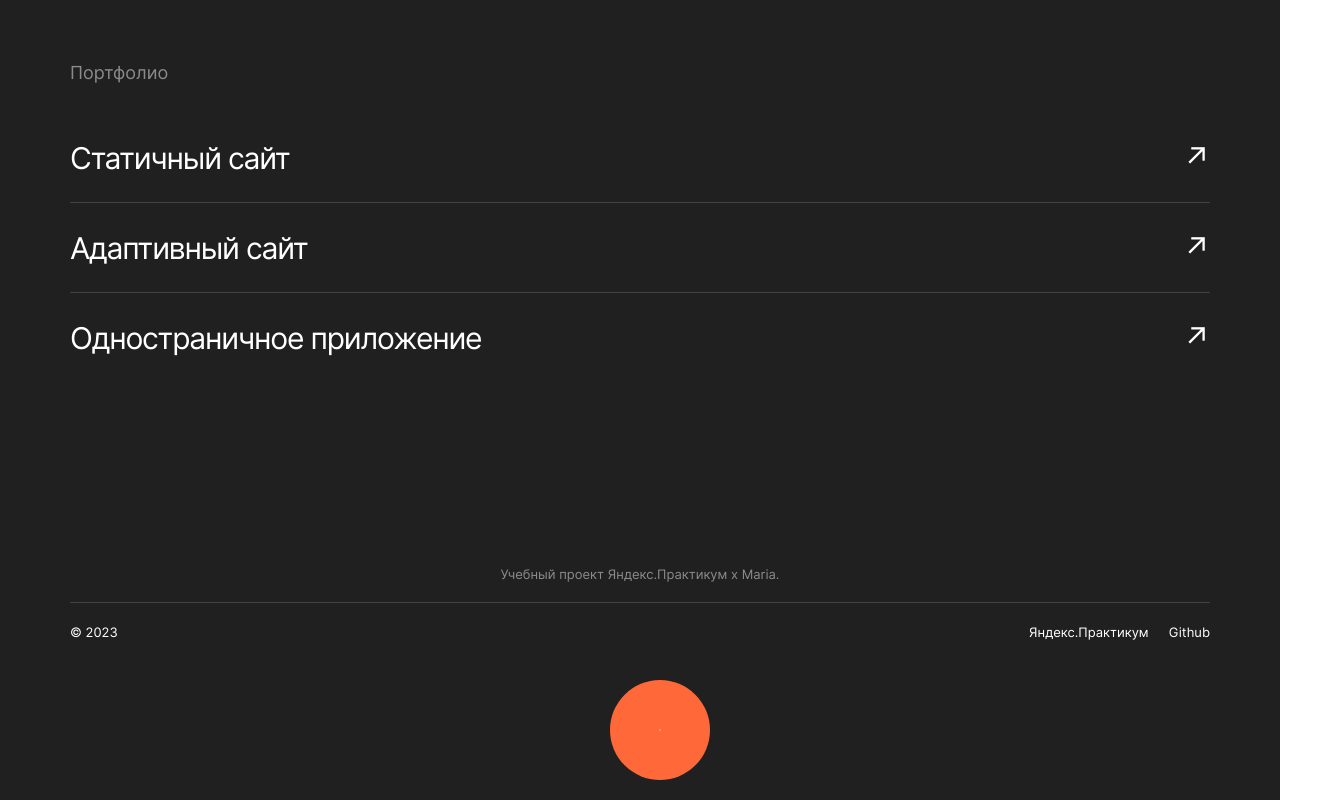
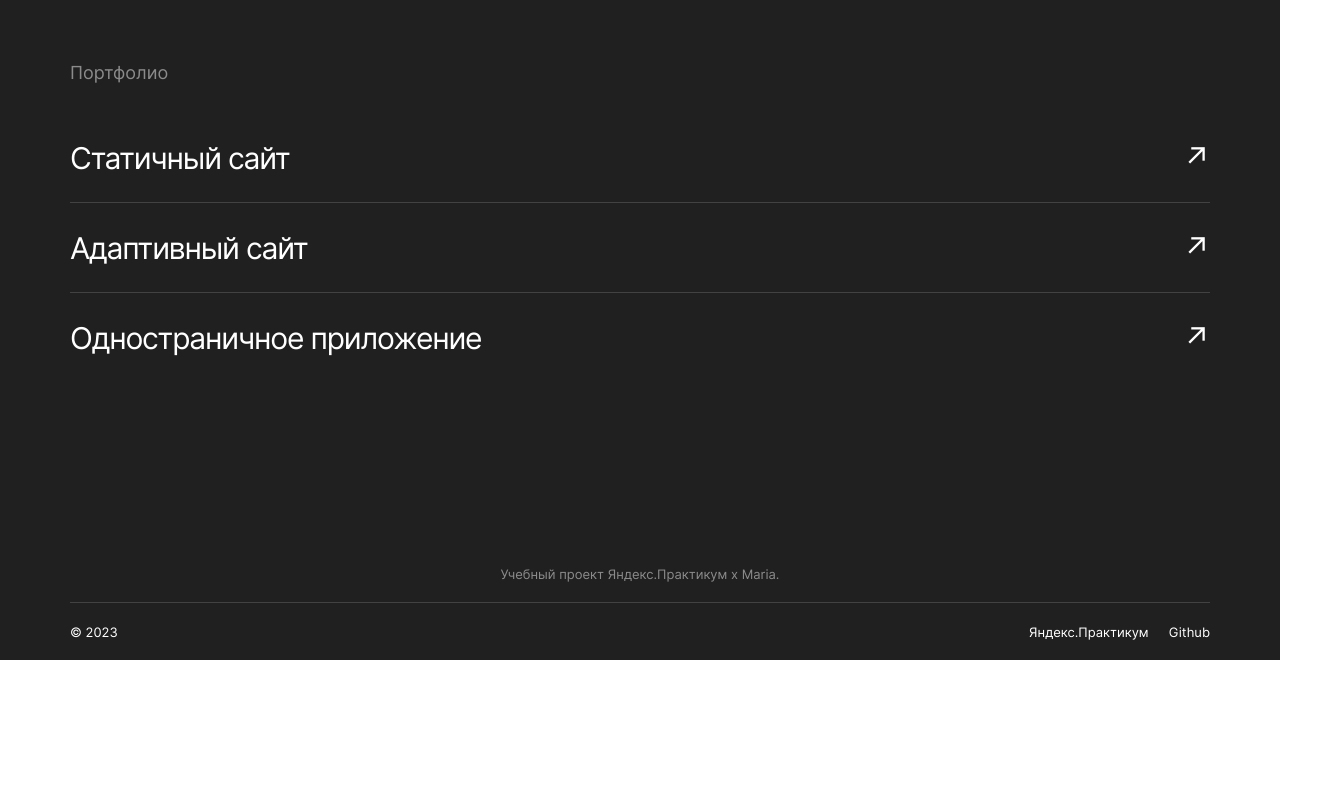
Before and after one commit to MariaRyumina/movies-explorer-frontend, a React (Create React App) app: page / in a window 1280 px wide. Shown: the part 2455-3255 px from the top of the page, 1320 px wide, since content can reach past the window. After the commit the page ends 3115 px from the top, so only its background shows below. Built offline with nearby package versions, Linux system fonts and the light colour scheme.

Commit message:
feat: level-3

```diff
--- a/src/components/App/App.jsx
+++ b/src/components/App/App.jsx
@@ -1,4 +1,4 @@
-import React from 'react';
+import React, { useState } from 'react';
 import { Route, Routes, useLocation, useNavigate } from 'react-router-dom';
 import Main from '../Main/Main';
 import Header from '../Header/Header';
@@ -17,17 +17,35 @@ import Preloader from "../Preloader/Preloader";
 
 function App() {
     const [currentUser, setCurrentUser] = React.useState({});
-    const [cards, setCards] = React.useState([]);
     const [loggedIn, setLoggedIn] = React.useState(false); //вошёл пользователь в систему или нет
     const location = useLocation();
     const navigate = useNavigate();
+    const [isPreloader, setIsPreloader] = useState(false);
+
+    //проверка токена на валидность
+    React.useEffect(() => {
+        const token = localStorage.getItem('jwt');
+
+        if(token) {
+            mainApi.checkToken(token)
+                .then(res => {
+                    if (res) {
+                        setLoggedIn(true);
+                    }
+                })
+                .catch(err => {
+                    localStorage.removeItem('jwt');
+                    console.log(`Ошибка запроса проверки токена: ${err}`);
+                })
+        }
+    }, [navigate])
 
     //регистрация
     function handleRegistration( name, email, password ) {
         mainApi.register( name, email, password )
             .then(res => {
                 if (res) {
-                    navigate('/signin');
+                    handleAuthorization( email, password ) //после удачной регистрации автоматически авторизуется
                 }
             })
             .catch(err => {
@@ -41,7 +59,7 @@ function App() {
             .then(res => {
                 if(res) {
                     setLoggedIn(true);
-                    navigate('/');
+                    navigate('/movies');
                 }
             })
             .catch(err => {
@@ -59,6 +77,14 @@ function App() {
                 .catch(err => console.log(`Ошибка загрузки с сервера: ${err}`))
         }
     }, [loggedIn])
+
+    function showPreloader() {
+        setIsPreloader(true);
+    }
+
+    function hidePreloader() {
+        setIsPreloader(false);
+    }
 
     return (
         <CurrentUserContext.Provider value={currentUser}>
@@ -89,7 +115,6 @@ function App() {
                             element={
                                 <Login
                                     onLogin={handleAuthorization}
-                                        setLoggedIn={setLoggedIn}
                                 />
                             }
                         />
@@ -103,6 +128,7 @@ function App() {
                             path='/movies'
                             element={ <ProtectedRoute
                                 element={Movies}
+                                loggedIn={loggedIn}
                             />}
                         />
                         <Route
@@ -110,6 +136,7 @@ function App() {
                             element={
                                 <ProtectedRoute
                                     element={SavedMovies}
+                                    loggedIn={loggedIn}
                                 />
                             }
                         />
@@ -118,6 +145,7 @@ function App() {
                             element={
                                 <ProtectedRoute
                                     element={Profile}
+                                    loggedIn={loggedIn}
                                     setLoggedIn={setLoggedIn}
                                 />
                             }
@@ -130,7 +158,9 @@ function App() {
                     && <Footer />
                 }
 
-                    <Preloader />
+                <Preloader
+                    isOpen={isPreloader}
+                />
             </div>
         </CurrentUserContext.Provider>
     )
--- a/src/components/Navigation/Navigation.jsx
+++ b/src/components/Navigation/Navigation.jsx
@@ -18,7 +18,7 @@ export default function Navigation({ loggedIn }) {
 
     return (
         <>
-            {loggedIn ? (
+            { loggedIn ? (
                 <nav className="navigation">
                     <button onClick={() => setNav(!nav)} className={nav ? "navigation__menu navigation__menu_active" : "navigation__menu"} />
                     <nav className={nav ? "navigation__auth navigation__auth_active" : "navigation__auth"}>
@@ -71,7 +71,7 @@ export default function Navigation({ loggedIn }) {
                     <Link to="/signup" className="navigation__signup">Регистрация</Link>
                     <Link to="/signin" className="navigation__signin">Войти</Link>
                 </nav>
-            )}
+            ) }
         </>
     )
 }
--- a/src/components/Preloader/Preloader.js
+++ b/src/components/Preloader/Preloader.js
@@ -1,9 +1,9 @@
-import React from 'react'
-import './Preloader.css'
+import React from 'react';
+import './preloader.css';
 
-const Preloader = () => {
+const Preloader = ({ isOpen }) => {
     return (
-        <div className="preloader">
+        <div className={`preloader ${!isOpen ? "preloader__hidden" : ""}`}>
             <div className="preloader__container">
                 <span className="preloader__round"></span>
             </div>
@@ -11,4 +11,4 @@ const Preloader = () => {
     )
 };
 
-export default Preloader
+export default Preloader;
--- a/src/components/Preloader/preloader.css
+++ b/src/components/Preloader/preloader.css
@@ -38,7 +38,6 @@
         transform: scale(1, 1);
     }
 }
-
 .preloader {
     display: flex;
     align-items: center;
@@ -46,30 +45,29 @@
     width: 100%;
     height: 100%;
     z-index: 10;
-    padding: 20px;
 }
 
 .preloader__container {
-    width: 100px;
-    height: 100px;
+    width: 70px;
+    height: 70px;
     position: relative;
 }
 
 .preloader__round {
-    width: 100px;
-    height: 100px;
+    width: 70px;
+    height: 70px;
     position: absolute;
     top: 0;
     left: 0;
-    background: #FF6838;
+    background: #3DDC84;
     border-radius: 50px;
 }
 
 .preloader__round::after,
 .preloader__round::before {
     content: '';
-    width: 100px;
-    height: 100px;
+    width: 70px;
+    height: 70px;
     position: absolute;
     top: 0;
     left: 0;
@@ -83,6 +81,10 @@
 
 .preloader__round::before {
     z-index: 10;
-    background: #FF6838;
+    background: #3DDC84;
     animation: preloader-inside-red 1s ease-in-out infinite;
 }
+
+.preloader__hidden {
+    display: none;
+}
--- a/src/components/ProtectedRoute/ProtectedRoute.jsx
+++ b/src/components/ProtectedRoute/ProtectedRoute.jsx
@@ -2,7 +2,6 @@ import React from 'react';
 import { Navigate } from 'react-router-dom';
 
 const ProtectedRoute = ({ element: Component, ...props }) => {
-
     return (
         props.loggedIn ? <Component {...props} /> : <Navigate to='/signin' replace />
     )
--- a/src/index.css
+++ b/src/index.css
@@ -14,6 +14,7 @@
 }
 
 .content {
+    position: relative;
     max-width: 1280px;
     margin: 0 auto;
 }
--- a/src/utils/MainApi.js
+++ b/src/utils/MainApi.js
@@ -24,6 +24,7 @@ class MainApi {
     }
 
     login(email, password) {
+        console.log("login request send");
         return fetch (`${this._baseUrl}/signin`, {
             method: 'POST',
             headers: {
@@ -34,6 +35,7 @@ class MainApi {
         })
             .then(res => this._handleResponse(res))
             .then(data => {
+                console.log("get data", data.token);
                 if (data != null && data.token ) {
                     localStorage.setItem('jwt', data.token);
                     return true;
@@ -41,11 +43,26 @@ class MainApi {
             })
     }
 
+    //запрос для проверки валидности токена
+    checkToken(token) {
+        return fetch(`${this._baseUrl}/users/me`, {
+            method: 'GET',
+            headers: {
+                'Accept': 'application/json',
+                'Content-Type': 'application/json',
+                'Authorization': `Bearer ${token}`
+            }
+        })
+            .then(res => {
+                return this._handleResponse(res)
+            })
+    }
+
     //загрузка информации о пользователе с сервера
     getUserInfo() {
         const token = localStorage.getItem('jwt');
 
-        return fetch(`${this._baseUrl}/profile`, {
+        return fetch(`${this._baseUrl}/users/me`, {
             headers: {
                 authorization: `Bearer ${token}`,
             },
@@ -57,7 +74,7 @@ class MainApi {
     updateUserInfo({ name, email }) {
         const token = localStorage.getItem('jwt');
 
-        return fetch(`${this._baseUrl}/profile`, {
+        return fetch(`${this._baseUrl}/users/me`, {
             method: 'PATCH',
             headers: {
                 authorization: `Bearer ${token}`,
@@ -72,7 +89,7 @@ class MainApi {
     changeLikeMoviesCardStatus(id, isLike) {
         const token = localStorage.getItem('jwt');
 
-        return fetch(`${this._baseUrl}/saved-movies`, {
+        return fetch(`${this._baseUrl}/movies`, {
             method: isLike ? 'PUT' : 'DELETE',
             headers: {
                 authorization: `Bearer ${token}`,
@@ -112,5 +129,6 @@ class MainApi {
 }
 
 export const mainApi = new MainApi({
-    baseUrl: 'https://api.movies.ryumina.nomoredomainsmonster.ru',
+    baseUrl: 'http://localhost:3000',
+    // baseUrl: 'https://api.movies.ryumina.nomoredomainsmonster.ru',
 })
```
Lines whose indentation alone changed are shown as unchanged.
